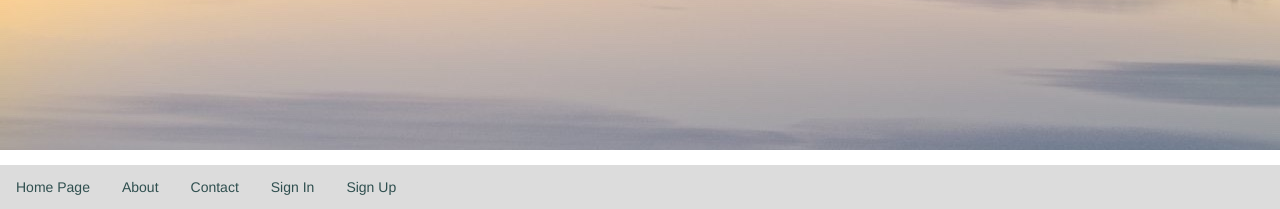
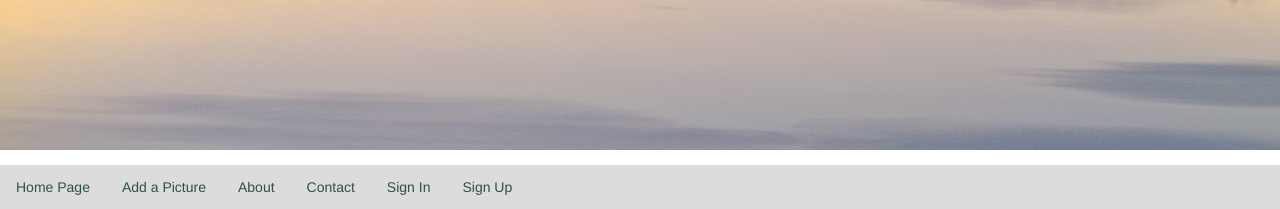
Before and after one commit to cynthi-a/Wandr, a Django app: page / in a window 1280 px wide. Shown: the part 591-800 px from the top of the page. Run offline with Django 3.2, Linux system fonts and the light colour scheme.

Commit message:
add picture added to navigation bar

```diff
--- a/templates/wandr/add_picture.html
+++ b/templates/wandr/add_picture.html
@@ -1,3 +1,4 @@
+{% extends 'wandr/base.html' %}
 {% load staticfiles %}
 
 {% block title_block %}
@@ -20,7 +21,6 @@
 			{{ field }}
 		{% endfor %}
 		<input type="submit" name ="submit" value = "Upload Picture"" />
-
 	</form>
  </div>
 {% endblock %}
--- a/templates/wandr/base.html
+++ b/templates/wandr/base.html
@@ -20,6 +20,7 @@
     </div>
 <ul>
     <li><a href="{% url 'index' %}">Home Page</a></li>
+    <li><a href="{% url 'add_picture' %}">Add a Picture</a></li>
     <li><a href="{% url 'about' %}">About</a></li>
     <li><a href="{% url 'contact' %}">Contact</a></li>
     {% if user.is_authenticated %}
```
